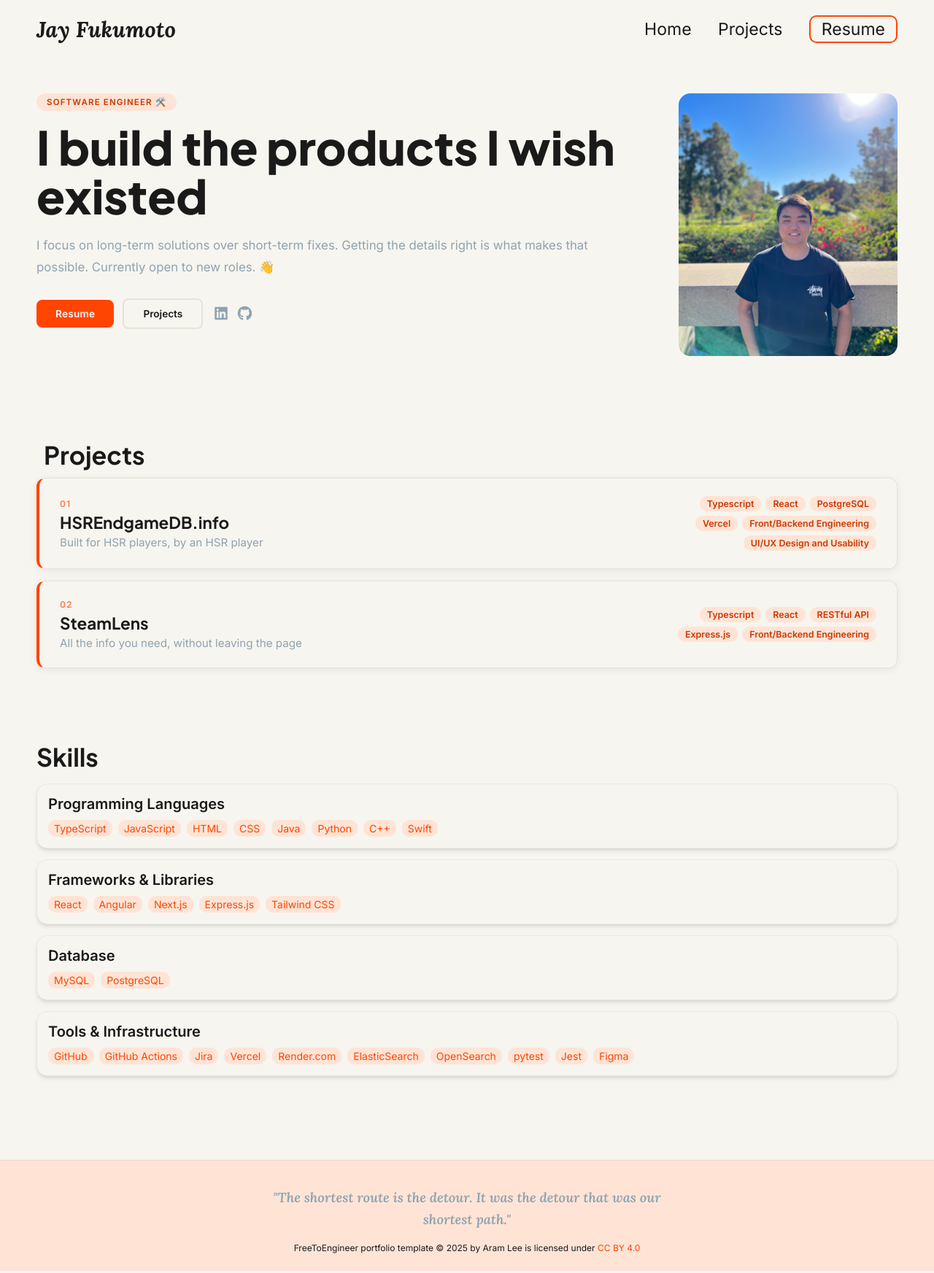
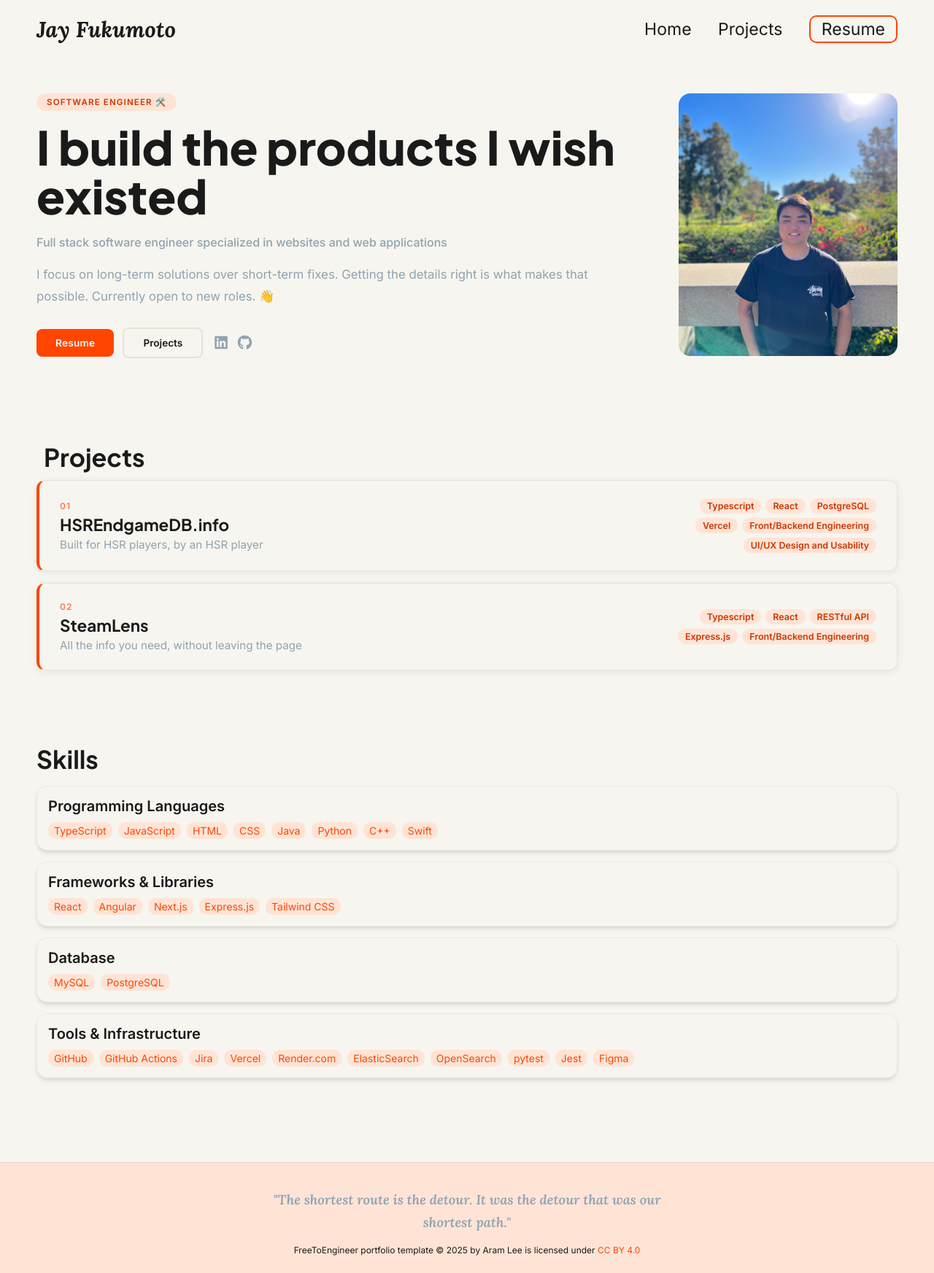
Before and after one commit to jayfuku/jayfuku.github.io, a Jekyll site: the page built from index.html, in a window 1280 px wide. Shown: the whole page at 73% size. Built offline with Jekyll 4.4.1, drawn with Linux system fonts in a browser that asks for light colours.

Commit message:
Add role subtitle to hero section

```diff
--- a/_includes/hero.html
+++ b/_includes/hero.html
@@ -8,6 +8,7 @@
       <h1 class="hero-headline">
         I build the products I wish existed
       </h1>
+      <p class="hero-role">Full stack software engineer specialized in websites and web applications</p>
       <p class="hero-bio">{{ site.description }}</p>
       <div class="hero-actions">
         <a href="{{ site.resume-url }}" class="btn-primary" target="_blank" rel="noopener noreferrer">Resume</a>
--- a/css/styles.css
+++ b/css/styles.css
@@ -200,6 +200,14 @@ nav .mobile-nav {
     font-style: italic;
     font-weight: 700;
     color: var(--highlight-color);
+}
+
+.hero-role {
+    font-family: 'Inter', sans-serif;
+    font-size: 1rem;
+    font-weight: 500;
+    color: var(--muted-color);
+    margin: 0 0 20px 0;
 }
 
 .hero-bio {
```
